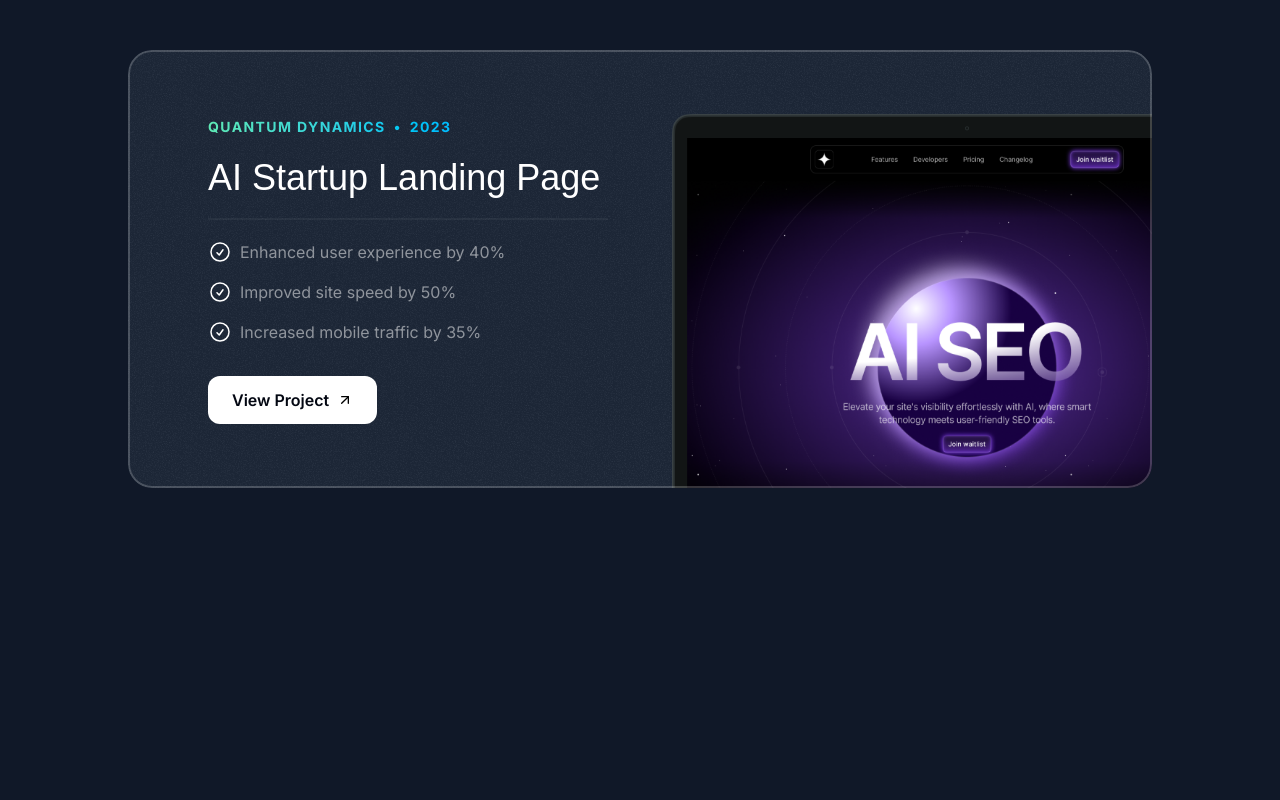
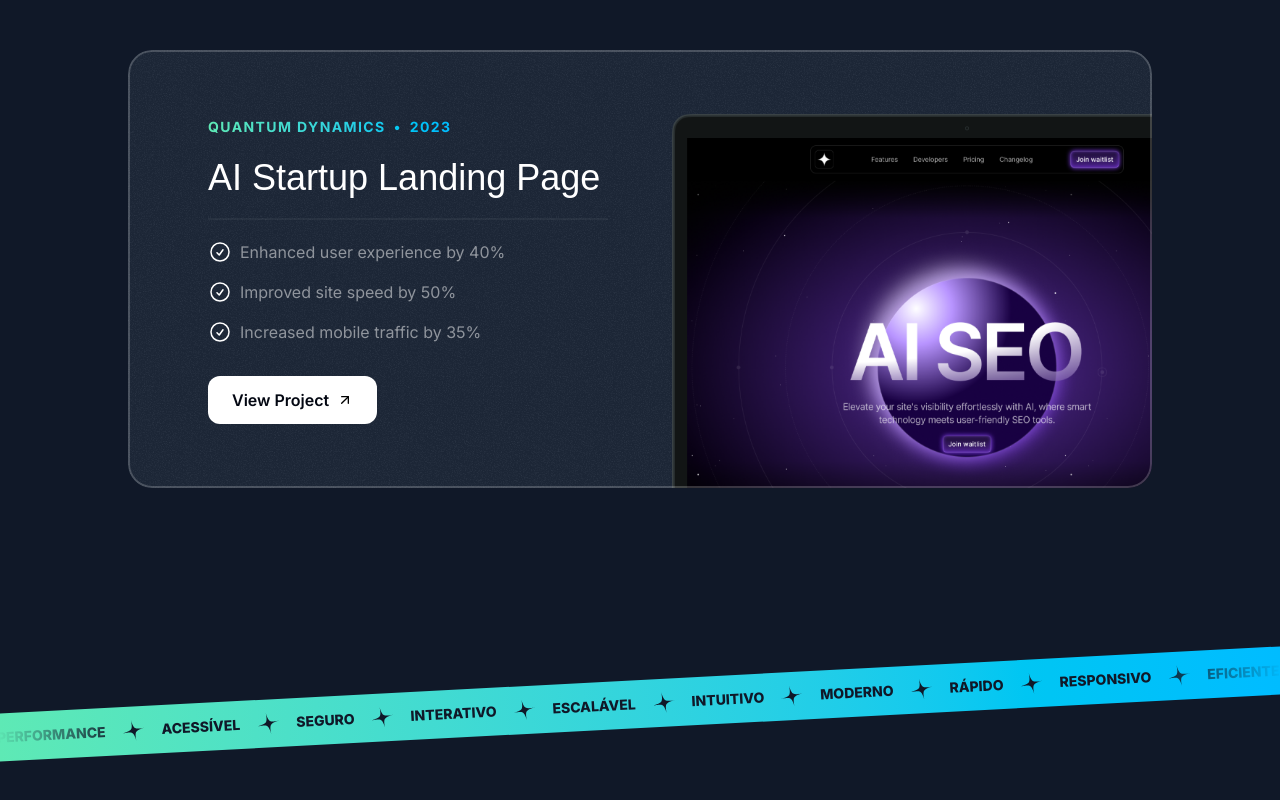
Before and after one commit to marquesmaycon/my-portfolio-2.0, a Next.js app: page / in a window 1280 px wide. Shown: the part 2276-3076 px from the top of the page. Before the commit the page ends 2860 px from the top, so only its background shows below. Built offline with nearby package versions, Linux system fonts and the light colour scheme; a web font is replaced by a local one.

Commit message:
tape section

```diff
--- a/app/globals.css
+++ b/app/globals.css
@@ -20,6 +20,10 @@
   .hero-ring {
     @apply absolute inset-0 size-[620px] border-2 top-1/2 left-1/2 -translate-1/2 rounded-full border-emerald-300/5 shadow-[0_0_80px_inset] shadow-emerald-300/5;
   }
+
+  .gradient-primary {
+    @apply bg-gradient-to-r from-emerald-300 to-sky-400
+  }
 }
 
 @layer utilities {
--- a/app/page.tsx
+++ b/app/page.tsx
@@ -1,6 +1,7 @@
 import { Header } from "@/components/header";
 import { Hero } from "@/components/hero";
 import { Projects } from "@/components/projects";
+import { Tape } from "@/components/tape";
 
 export default function Home() {
   return (
@@ -8,6 +9,7 @@ export default function Home() {
       <Header />
       <Hero />
       <Projects />
+      <Tape />
     </>
   );
 }
--- a/components/projects.tsx
+++ b/components/projects.tsx
@@ -51,7 +51,7 @@ export function Projects() {
     <section id="projects" className="pb-16 px-4 lg:py-24">
       <div className="container mx-auto">
         <div className="flex justify-center">
-          <p className="uppercase font-semibold tracking-widest bg-gradient-to-r from-emerald-300 to-sky-400 text-transparent bg-clip-text">
+          <p className="uppercase font-semibold tracking-widest gradient-primary text-transparent bg-clip-text">
             Real world results
           </p>
         </div>
@@ -73,7 +73,7 @@ export function Projects() {
               />
               <div className="lg:grid lg:grid-cols-2 lg:gap-16">
                 <div className="lg:pb-16">
-                  <div className="bg-gradient-to-r from-emerald-300 to-sky-400 inline-flex gap-2 font-bold uppercase tracking-widest text-sm text-transparent bg-clip-text">
+                  <div className="gradient-primary inline-flex gap-2 font-bold uppercase tracking-widest text-sm text-transparent bg-clip-text">
                     <span>{project.company}</span>
                     <span>&bull;</span>
                     <span>{project.year}</span>
--- /dev/null
+++ b/components/tape.tsx
@@ -0,0 +1,35 @@
+import { Star } from "./svgs/star";
+
+const words = [
+  "Performance",
+  "Acessível",
+  "Seguro",
+  "Interativo",
+  "Escalável",
+  "Intuitivo",
+  "Moderno",
+  "Rápido",
+  "Responsivo",
+  "Eficiente",
+];
+
+export function Tape() {
+  return (
+    <div className="py-16 lg:py-24 overflow-x-clip">
+      <div className="gradient-primary -rotate-3 -mx-1">
+        <div className="flex [mask-image:linear-gradient(to_right,transparent,black_10%,black_90%,transparent)]">
+          <div className="flex flex-none gap-4 py-3">
+            {words.map((word) => (
+              <div key={word} className="inline-flex items-center gap-4">
+                <span className="text-gray-900 uppercase font-extrabold text-sm">
+                  {word}
+                </span>
+                <Star className="size-6 text-gray-900 -rotate-12" />
+              </div>
+            ))}
+          </div>
+        </div>
+      </div>
+    </div>
+  );
+}
```
